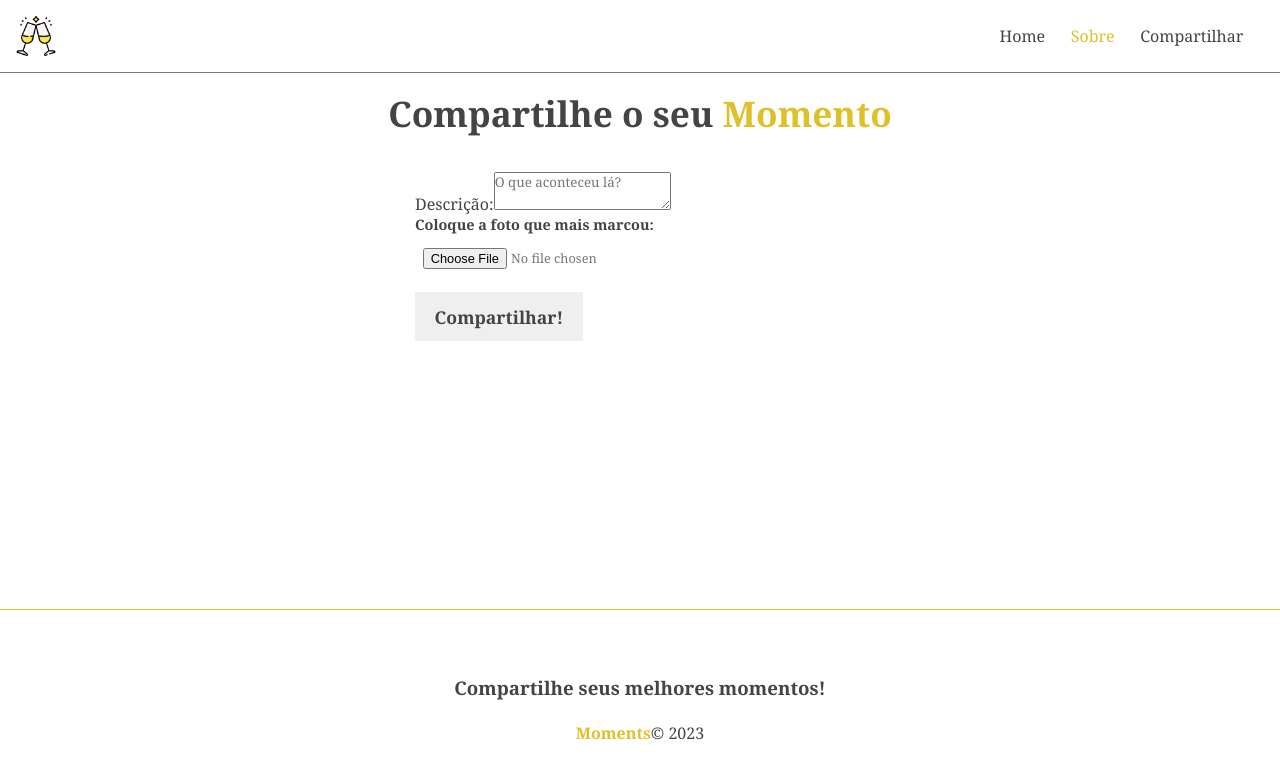
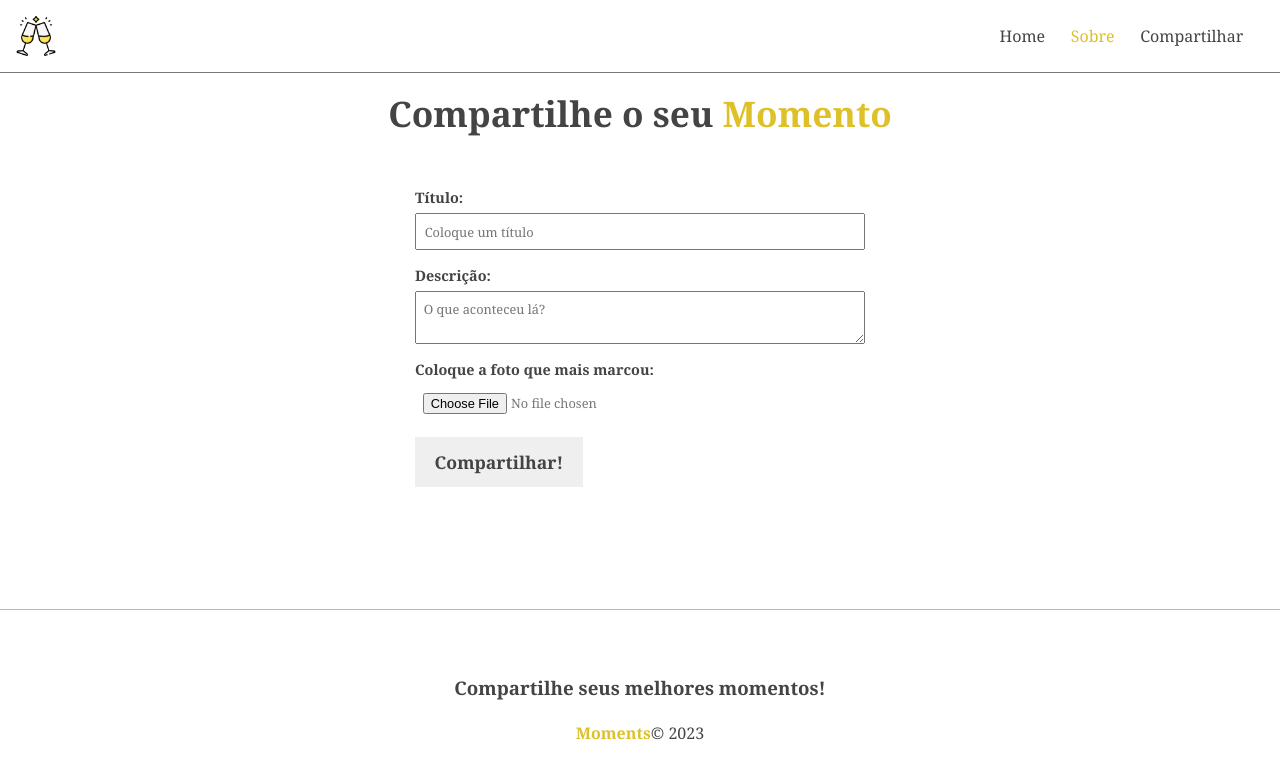
Before and after one commit to lanDev01/moments, an Angular app: page /moments/new in a window 1280 px wide. Shown: the top 778 px of the page. Built offline with nearby package versions, Linux system fonts and the light colour scheme.

Commit message:
validação de formulario adicionada

```diff
--- a/src/app/components/moment-form/moment-form.component.html
+++ b/src/app/components/moment-form/moment-form.component.html
@@ -1,11 +1,38 @@
-<form action="">
-  <div class="from-group">
+<form (ngSubmit)="submit()" [formGroup]="momentForm" #formDir="ngForm">
+  <div class="form-group">
+    <input type="hidden" formControlName="id" />
+  </div>
+  <div class="form-group">
+    <label for="title">Título:</label>
+    <input
+      type="text"
+      formControlName="title"
+      placeholder="Coloque um título"
+      required
+    />
+
+    <div *ngIf="title.invalid && formDir.submitted" class="validation-error">
+      <p *ngIf="title.errors?.['required']">O título é obrigatório.</p>
+    </div>
+  </div>
+  <div class="form-group">
     <label for="description">Descrição:</label>
-    <textarea placeholder="O que aconteceu lá?" required></textarea>
+    <textarea
+      formControlName="description"
+      placeholder="O que aconteceu lá?"
+    ></textarea>
+    <div
+      *ngIf="description.invalid && formDir.submitted"
+      class="validation-error"
+    >
+      <p *ngIf="description.errors?.['required']">A descrição é obrigatória.</p>
+    </div>
   </div>
   <div class="form-group">
     <label for="image">Coloque a foto que mais marcou:</label>
-    <input type="file">
+    <input
+      type="file"
+    />
   </div>
-  <input type="submit" value="{{ btnText }}">
+  <input type="submit" value="{{ btnText }}" />
 </form>
--- a/src/app/components/moment-form/moment-form.component.ts
+++ b/src/app/components/moment-form/moment-form.component.ts
@@ -1,4 +1,5 @@
 import { Component, Input } from '@angular/core';
+import { FormControl, FormGroup, Validators } from '@angular/forms';
 
 @Component({
   selector: 'app-moment-form',
@@ -7,4 +8,32 @@ import { Component, Input } from '@angular/core';
 })
 export class MomentFormComponent {
   @Input() btnText!: string
+
+  momentForm!: FormGroup;
+
+  constructor() {}
+
+  ngOnInit(): void {
+    this.momentForm = new FormGroup({
+      id: new FormControl(''),
+      title: new FormControl('', [Validators.required]),
+      description: new FormControl('', [Validators.required]),
+      image: new FormControl('')
+    })
+  }
+
+  get title() {
+    return this.momentForm.get('title')!;
+  }
+
+  get description() {
+    return this.momentForm.get('description')!;
+  }
+
+  submit() {
+    if(this.momentForm.invalid) {
+      return
+    }
+    console.log("Enviou formulário")
+  }
 }
```
